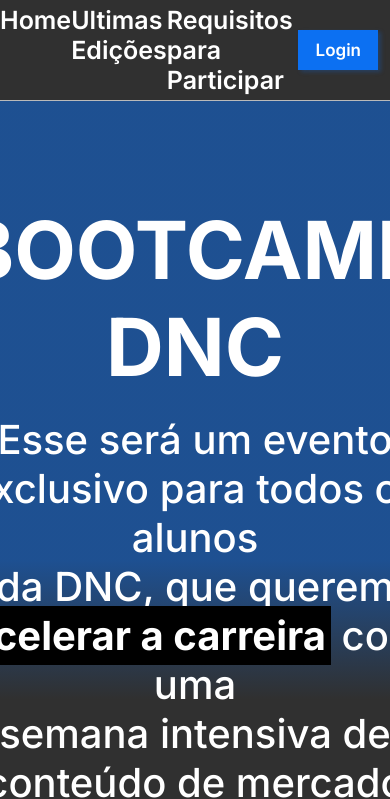
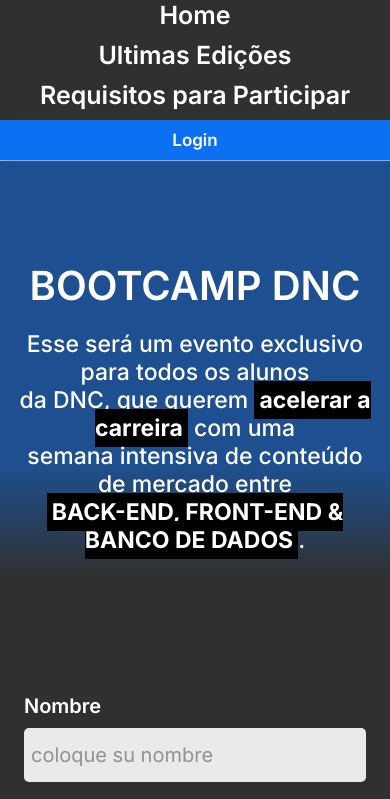
Before and after one commit to WilbertGH/Proyecto-segundo-modulo, a plain HTML site: page index.html in a window 390 px wide. Shown: the top 799 px of the page. Drawn offline with Linux system fonts and the light colour scheme.

Commit message:
adicionando media query

```diff
--- a/index.html
+++ b/index.html
@@ -12,7 +12,7 @@
 <body>
     <nav id="principal">
         <div id="menu">
-            <a class="linkMenu" href="">Home</a>
+            <a class="linkMenu" target="" href="https://www.youtube.com">Home</a>
             <a class="linkMenu" href="">Ultimas Edições</a>
             <a class="linkMenu" href="">Requisitos para Participar</a>
         </div>
--- a/style.css
+++ b/style.css
@@ -234,3 +234,52 @@ footer #linea2 a:first-child{
     footer #linea2 a:hover{
         color: var(--gris-hover);
     }
+
+    @media only screen and (max-width: 680px) {
+        body {
+            #principal{
+                flex-direction: column;
+                height: auto;
+            }
+
+            #menu{
+                flex-direction: column;
+                align-items: center;
+                width: 100%;
+            }
+
+            #menu a{
+                height: 40px;
+            }
+
+            #principal button{
+                width: 100%;
+                margin: 0px;
+            }
+
+            /* Section */
+
+            section{
+                padding-left: 15px;
+                padding-right: 15px;
+            }
+
+            section h1{
+                font-size: 40px;
+                font-weight: 600;
+            }
+
+            section h2{
+                font-size: 23px;
+            }
+
+            form{
+                width: 95%;
+                font-size: 20px;
+            }
+
+            .checkbox-items label{
+                font-size: 15px;
+            }
+        }
+    }
```
